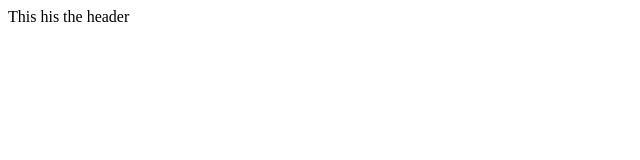
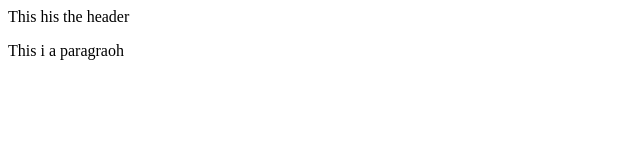
Before and after one commit to Vishwanatha-G/mydemo, a plain HTML site: page index.html in a window 1280 px wide. Shown: the whole page, without its empty margins (0-640 px from the left). Drawn offline with Linux system fonts and the light colour scheme.

Commit message:
Added <p> tag to the index.html page

```diff
--- a/index.html
+++ b/index.html
@@ -5,4 +5,5 @@ Sample Website
 <head>
 This his the header
 </head>
+<p>This i a paragraoh</p>
 </html>
```
